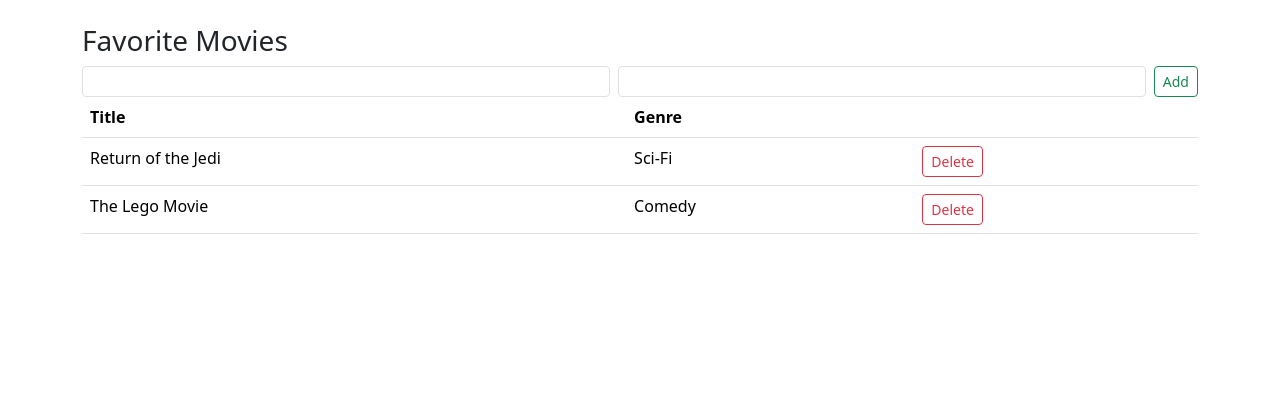
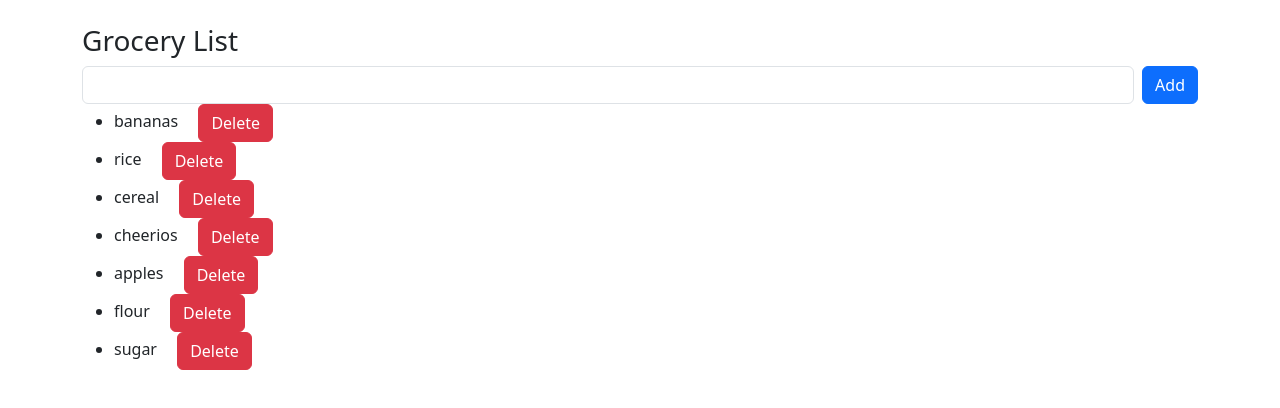
Before and after one commit to natafaye/fesd-week-11, a website: page scratch.html in a window 1280 px wide. Drawn offline with nearby package versions, Linux system fonts and the light colour scheme.

```diff
--- a/scratch.html
+++ b/scratch.html
@@ -11,26 +11,69 @@
 
 <body>
     <div class="container mt-4">
-        <h3>Favorite Movies</h3>
+        <h3>Grocery List</h3>
         <form class="d-flex gap-2">
-            <input id="movie-title-input" type="text" class="form-control form-control-sm" />
-            <input id="movie-genre-input" type="text" class="form-control form-control-sm" />
-            <button onclick="addMovie(event)" class="btn btn-sm btn-outline-success">Add</button>
+            <input id="new-textbox" type="text" class="form-control"/>
+            <button class="btn btn-primary" onclick="handleAddClick(event)">Add</button>
         </form>
-        <table class="table">
-            <thead>
-                <tr>
-                    <th>Title</th>
-                    <th>Genre</th>
-                    <th></th>
-                </tr>
-            </thead>
-            <tbody id="movie-table-body">
-            </tbody>
-        </table>
+        <ul id="list"></ul>
     </div>
 
-    <script src="scratch.js"></script>
+    <script>
+
+        /**** STATE ****/
+        const shoppingList = ["bananas", "rice", "cereal", "cheerios", "apples", "flour", "sugar"]
+
+
+        /**** RENDERING ****/
+        const list = document.querySelector("#list")
+
+        function renderShoppingList() {
+            list.innerHTML = "" // quick and dirty clean it out
+            for(let i = 0; i < shoppingList.length; i++) {
+                const itemValue = shoppingList[i]
+
+                const newLi = document.createElement("li")
+
+                newLi.innerHTML = `
+                    <span>${itemValue}</span>
+                    <button class="btn btn-danger ms-3" id="delete-button">Delete</button>
+                `
+
+                newLi.querySelector("#delete-button").addEventListener("click", () => {
+                    newLi.remove()
+
+                    const indexToDelete = shoppingList.indexOf(itemValue)
+                    shoppingList.splice(indexToDelete, 1)
+                })
+
+                list.appendChild(newLi)
+            }
+        }
+
+        // Call rendering code as soon as app loads in
+        renderShoppingList()
+
+
+        /**** LISTENING ****/
+        const textbox = document.getElementById("new-textbox")
+
+        function handleAddClick(event) {
+            event.preventDefault()
+
+            // 1) Update the state
+            shoppingList.push(textbox.value)
+
+            // 2) Re-render based on the state
+            // Make sure that the screen (UI) matches the state (data)
+            renderShoppingList()
+
+            textbox.value = ""
+        }
+
+    </script>
 </body>
 
 </html>
+
+<!-- THE GREAT BEFORE -->
--- a/scratch.js
+++ /dev/null
@@ -1,76 +0,0 @@
-let nextId = 2
-
-
-
-/***** STATE *****/
-const movieList = [
-    {
-        id: 0,
-        title: "Return of the Jedi",
-        genre: "Sci-Fi"
-    },
-    {
-        id: 1,
-        title: "The Lego Movie",
-        genre: "Comedy"
-    }
-]
-
-/***** RENDERING *****/
-const titleInput = document.getElementById("movie-title-input")
-const genreInput = document.querySelector("#movie-genre-input")
-const movieTableBody = document.getElementById("movie-table-body")
-
-function renderMovieTable() {
-    // clean out any HTML inside the table from last time
-    movieTableBody.innerHTML = ""
-    // put it all in fresh again
-    for (let i = 0; i < movieList.length; i++) {
-        const movie = movieList[i]
-        movieTableBody.appendChild(renderMovieRow(movie))
-    }
-}
-// run as soon as the app loads in
-// so that it can render the data from last time (eventually)
-renderMovieTable()
-
-function renderMovieRow(movieData) {
-    const newBabyTr = document.createElement("tr")
-    newBabyTr.innerHTML = `
-        <td>${movieData.title}</td>
-        <td>${movieData.genre}</td>
-        <td><button id="delete-button" class="btn btn-sm btn-outline-danger">Delete</button></td>
-    `
-
-    // EVENT LISTENING
-    newBabyTr.querySelector("#delete-button").addEventListener("click", () => {
-        // update the state
-        const indexToRemove = movieList.findIndex(movie => movie.id === movieData.id)
-        movieList.splice(indexToRemove, 1)
-        // rerender based on the state
-        renderMovieTable()
-    })
-
-    return newBabyTr
-}
-
-/***** LISTENING *****/
-
-function addMovie(event) {
-    event.preventDefault()
-
-    const newMovie = {
-        id: nextId++, // little hacky way to get new ids for each new movie
-        title: titleInput.value,
-        genre: genreInput.value
-    }
-
-    // add the new movie to the state (array of movies)
-    movieList.push(newMovie)
-
-    // rerender based on the state
-    renderMovieTable()
-
-    titleInput.value = ""
-    genreInput.value = ""
-}
```
Also changed, not shown: blackjack.html (added, +14 -0 lines), blackjack.js (added, +83 -0 lines).
